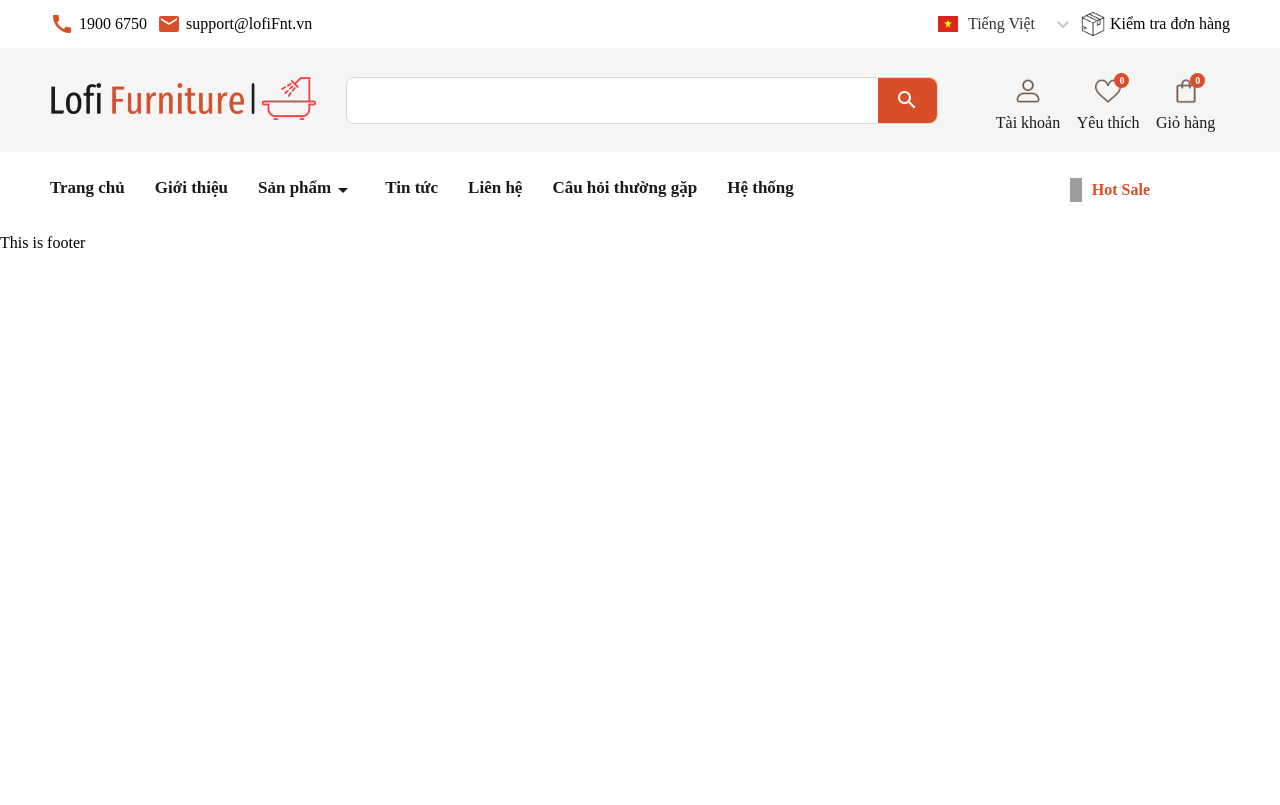
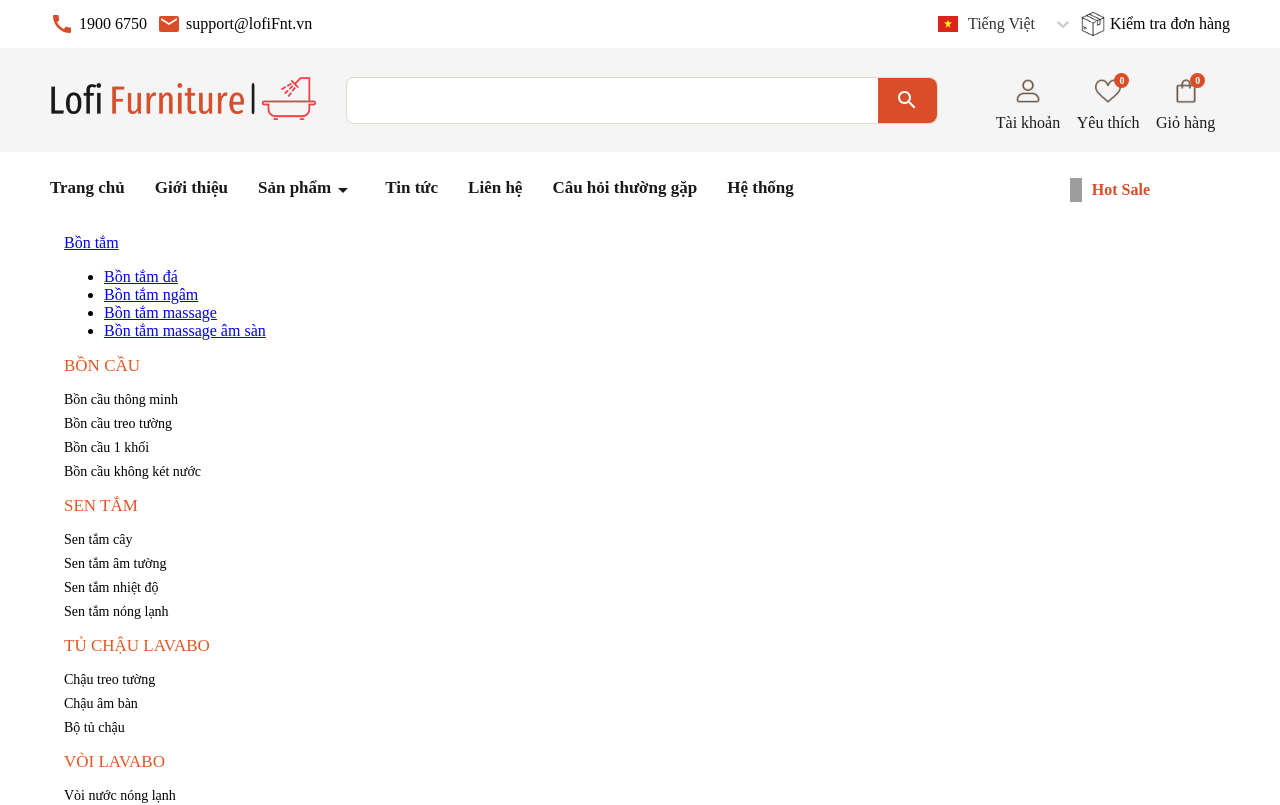
Before and after one commit to hoangngo457/Lofi_Furniture_Website, a Next.js app: page /favorite in a window 1280 px wide. Shown: the top 805 px of the page. Built offline with nearby package versions, Linux system fonts and the light colour scheme; no server answers; grey boxes are pictures that could not be loaded.

Commit message:
sketeton footer

```diff
--- a/src/app/Layout/footer.tsx
+++ b/src/app/Layout/footer.tsx
@@ -1,8 +1,12 @@
 const FooterLayout = () => {
   return (
-    <div>
-      <p>This is footer</p>
-    </div>
+    <footer>
+      <div className="main-footer">
+        <div className="left-footer"></div>
+        <div className="right-footer"></div>
+      </div>
+      <div className="copy-right"></div>
+    </footer>
   );
 };
 export default FooterLayout;
--- a/src/app/Layout/header.tsx
+++ b/src/app/Layout/header.tsx
@@ -15,7 +15,7 @@ import favorite from "/public/images/favorite.png";
 import shopping_cart from "/public/images/shopping-cart.png";
 import SearchOutlinedIcon from "@mui/icons-material/SearchOutlined";
 import Link from "next/link";
-import ArrowDropDownIcon from "@mui/icons-material/ArrowDropDown";
+
 import MenuProductCategory from "./component/MenuCategory";
 import { useState } from "react";
 
@@ -73,12 +73,6 @@ const HeaderLayout = () => {
     }
   };
 
-  const [anchorEl, setAnchorEl] = useState<null | HTMLElement>(null);
-
-  const handleMouseLeave = () => {
-    setAnchorEl(null);
-  };
-
   return (
     <header>
       <div className="top-header">
@@ -112,11 +106,13 @@ const HeaderLayout = () => {
       </div>
       <div className="header-area">
         <div style={{ width: "22.5%" }}>
-          <Image
-            src={logo}
-            alt="logo website"
-            style={{ width: "100%", height: "auto" }}
-          />
+          <Link href={"/"}>
+            <Image
+              src={logo}
+              alt="logo website"
+              style={{ width: "100%", height: "auto" }}
+            />
+          </Link>
         </div>
         <form className="search-secsion">
           <input type="text" />
@@ -163,7 +159,7 @@ const HeaderLayout = () => {
         <div>
           <ul className="row-items">
             <li className="active">
-              <Link href={"#"}>Trang chủ</Link>
+              <Link href={"/"}>Trang chủ</Link>
             </li>
             <li>
               <Link href={"#"}>Giới thiệu</Link>
--- a/src/app/favorite/page.tsx
+++ b/src/app/favorite/page.tsx
@@ -1,9 +1,8 @@
-import "@/app/Layout/component/menu.css";
 import Link from "next/link";
 const page = () => {
   return (
-    <div className="dropdown-content">
-      <div className="product-category">
+    <div>
+      <div>
         <p>
           <Link href="#">Bồn tắm</Link>
         </p>
--- a/src/app/layout.tsx
+++ b/src/app/layout.tsx
@@ -7,6 +7,7 @@ import { NextIntlClientProvider } from "next-intl";
 import HeaderLayout from "./Layout/header";
 import FooterLayout from "./Layout/footer";
 import { getLocale, getMessages } from "next-intl/server";
+import "@/styles/layout.css";
 
 const roboto = Roboto({
   subsets: ["latin"],
--- /dev/null
+++ b/src/styles/layout.css
@@ -0,0 +1,9 @@
+::-webkit-scrollbar {
+  width: 7px;
+}
+::-webkit-scrollbar-track {
+  background: #d3d3d3;
+}
+::-webkit-scrollbar-thumb {
+  background: #e25822;
+}
```
Also changed, not shown: src/styles/footer.css (added).
